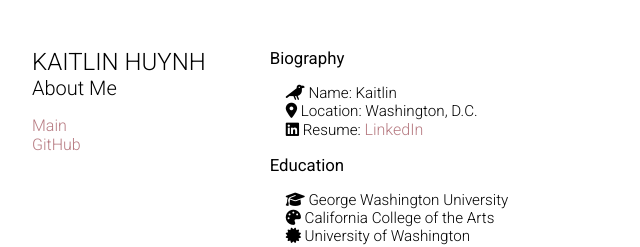
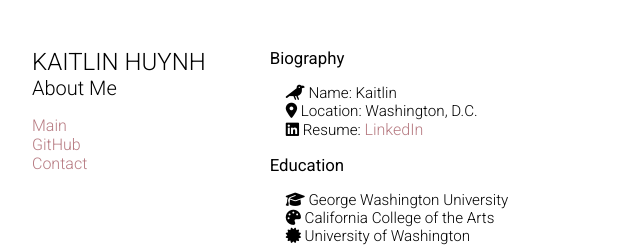
Before and after one commit to pkbh/portfolio, a plain HTML site: page about-me.html in a window 1280 px wide. Shown: the top 247 px of the page, 16-656 px from the left. Drawn offline with Linux system fonts and the light colour scheme.

Commit message:
add navigation link to contact page

```diff
--- a/about-me.html
+++ b/about-me.html
@@ -15,6 +15,7 @@
                 <ul>
                     <li class="navigation"><a href="index.html">Main</a></li>
                     <li class="navigation"><a href="https://github.com/pkbh/" target="_blank">GitHub</a></li>
+                    <li class="navigation"><a href="contact.html">Contact</a></li>
                 </ul>
             </nav>
         </div>
```
Also changed, not shown: index.html (+1 -0 lines).
